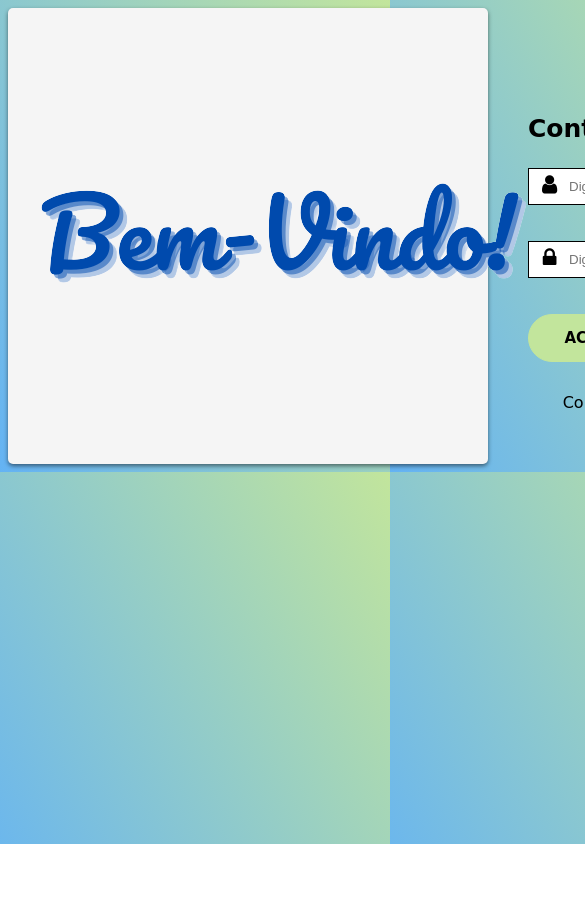
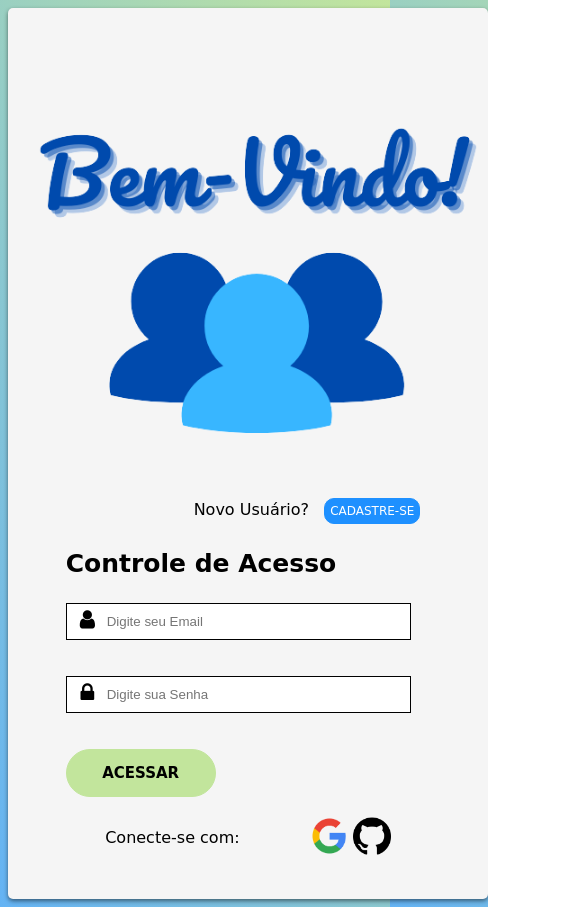
Before and after one commit to RenanFerreira0412/TRABALHO-PRATICO-BD, a plain HTML site: page index.html in a window 390 px wide. Shown: the top 907 px of the page, 585 px wide, since content can reach past the window. Before the commit the page ends 844 px from the top, so only its background shows below. Drawn offline with Linux system fonts and the light colour scheme.

Commit message:
Primeira página terminada - login

```diff
--- a/index.html
+++ b/index.html
@@ -36,6 +36,20 @@
             }
         }
 
+        @media (max-width: 955px) {
+            .caixa {
+                display: flex;
+                flex-wrap: wrap
+            }
+        }
+
+        @media (max-width: 660px) {
+            #logoBemVindo {
+                width: 450px;
+                height: 450px;
+            }
+        }
+
         @import url('https://fonts.googleapis.com/css2?family=Pacifico&display=swap');
     </style>
 </head>
@@ -44,7 +58,9 @@
 
     <div class="caixa">
 
-        <img id="logoBemVindo" src="IMGs/Bem-vindoLogo.png">
+        <div>
+            <img id="logoBemVindo" src="IMGs/Bem-vindoLogoComUsers.png">
+        </div>
 
         <div id="app">
 
```
Also changed, not shown: IMGs/Bem-vindoLogoComUsers.png (added).
